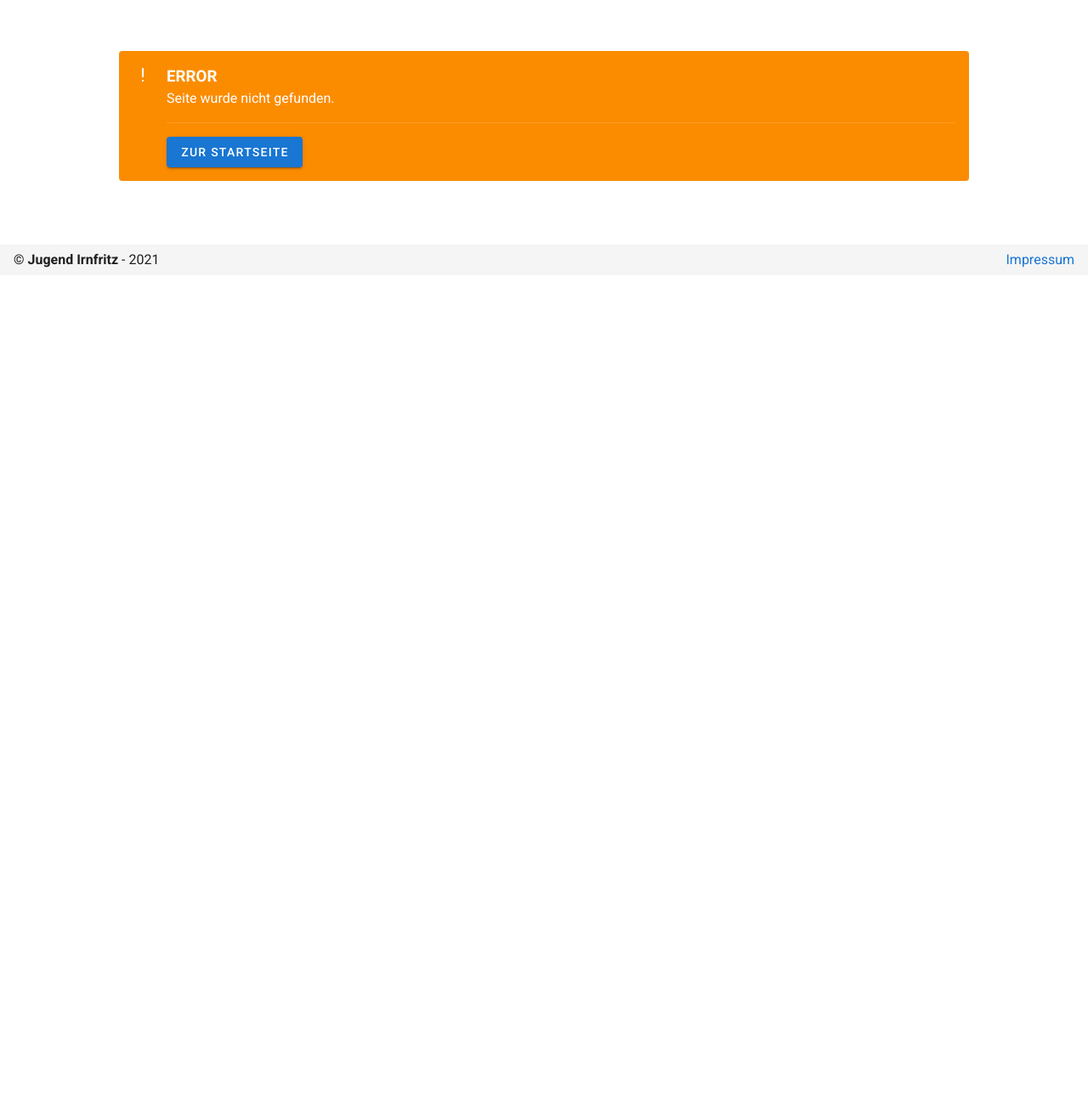
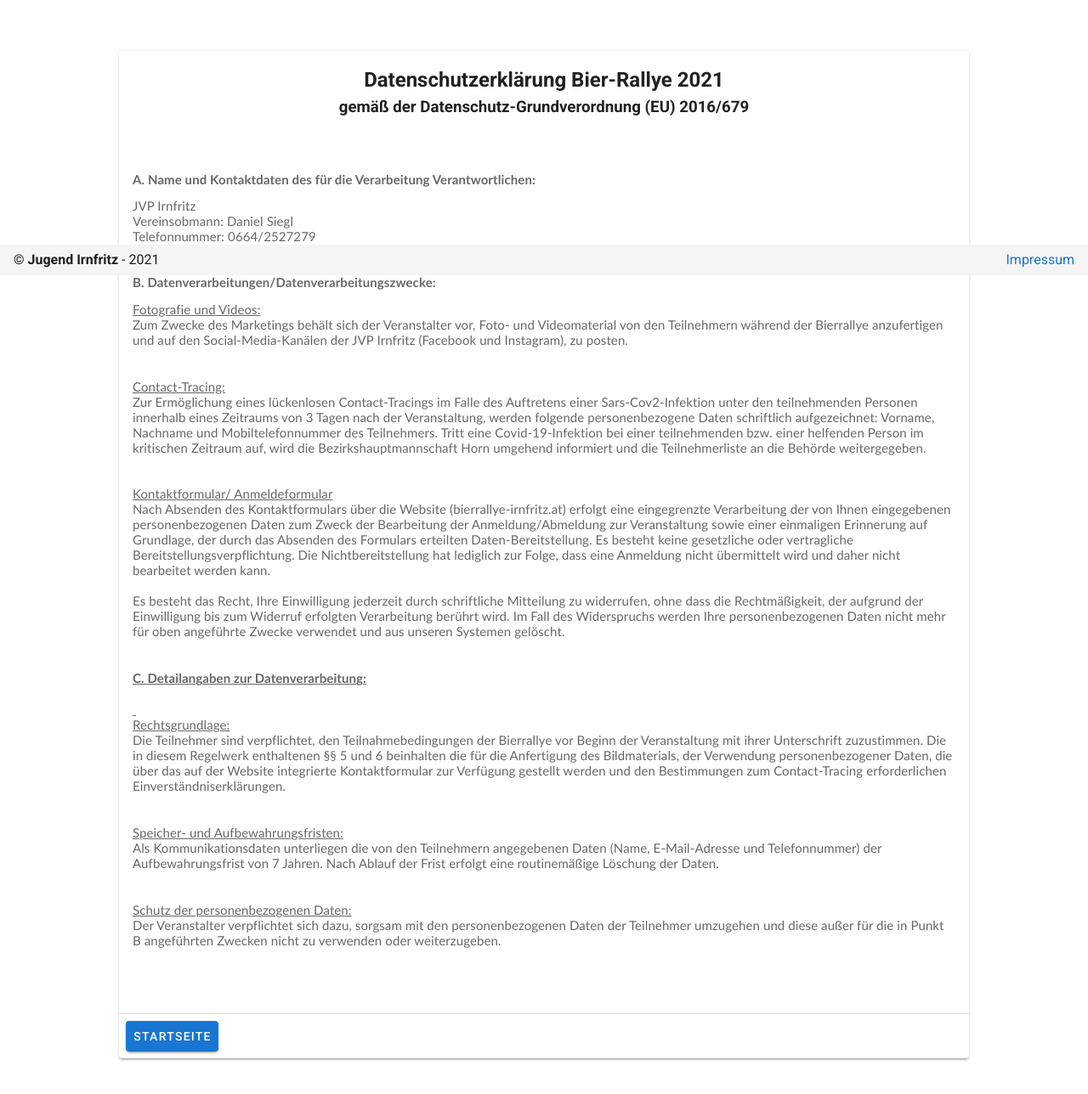
Before and after one commit to MarkusKiesel93/bierrallye_webpage, a Vue app in the folder frontend/: page /data-privacy in a window 1280 px wide. Shown: the part 476-1764 px from the top of the page at 85% size. Before the commit the page ends 800 px from the top, so only its background shows below. Built offline with nearby package versions, Linux system fonts and the light colour scheme; no server answers.

Commit message:
modify data privacy view

```diff
--- a/frontend/src/components/DialogDataProtection.vue
+++ b/frontend/src/components/DialogDataProtection.vue
@@ -14,7 +14,6 @@
       <h2 class="pt-4 text-center"> Datenschutzerkl&auml;rung Bier-Rallye 2021 </h2>
       <h3 class="pb-4 text-center"> gem&auml;&szlig; der Datenschutz-Grundverordnung (EU) 2016/679 </h3>
       <v-card-text>
-        <p style='margin-top:0cm;margin-right:0cm;margin-bottom:6.0pt;margin-left:0cm;line-height:normal;font-size:15px;font-family:"Calibri",sans-serif;text-align:center;'><strong><span style="font-size:16px;"></span></strong></p>
         <p style='margin-top:0cm;margin-right:0cm;margin-bottom:10.0pt;margin-left:0cm;line-height:115%;font-size:15px;font-family:"Calibri",sans-serif;'><strong>&nbsp;</strong></p>
         <p style='margin-top:0cm;margin-right:0cm;margin-bottom:10.0pt;margin-left:0cm;line-height:115%;font-size:15px;font-family:"Calibri",sans-serif;'><strong>A. Name und Kontaktdaten des f&uuml;r die Verarbeitung Verantwortlichen:</strong></p>
         <p style='margin-top:0cm;margin-right:0cm;margin-bottom:0cm;margin-left:0cm;line-height:normal;font-size:15px;font-family:"Calibri",sans-serif;'>JVP Irnfritz</p>
@@ -29,11 +28,9 @@
         <p style='margin-top:0cm;margin-right:0cm;margin-bottom:0cm;margin-left:0cm;line-height:normal;font-size:15px;font-family:"Calibri",sans-serif;'>Zur Erm&ouml;glichung eines l&uuml;ckenlosen Contact-Tracings im Falle des Auftretens einer Sars-Cov2-Infektion unter den teilnehmenden Personen innerhalb eines Zeitraums von 3 Tagen nach der Veranstaltung, werden folgende personenbezogene Daten schriftlich aufgezeichnet: Vorname, Nachname und Mobiltelefonnummer des Teilnehmers. Tritt eine Covid-19-Infektion bei einer teilnehmenden bzw. einer helfenden Person im kritischen Zeitraum auf, wird die Bezirkshauptmannschaft Horn umgehend informiert und die Teilnehmerliste an die Beh&ouml;rde weitergegeben.</p>
         <p style='margin-top:0cm;margin-right:0cm;margin-bottom:0cm;margin-left:0cm;line-height:normal;font-size:15px;font-family:"Calibri",sans-serif;'>&nbsp;</p>
         <p style='margin-top:0.5cm;margin-right:0cm;margin-bottom:0cm;margin-left:0cm;line-height:normal;font-size:15px;font-family:"Calibri",sans-serif;'><u>Kontaktformular/ Anmeldeformular</u></p>
-        <p style='margin-top:0cm;margin-right:0cm;margin-bottom:0cm;margin-left:0cm;line-height:normal;font-size:15px;font-family:"Calibri",sans-serif;'>Nach Absenden des Kontaktformulars &uuml;ber die Website (bierrallye-irnfritz.at) erfolgt eine Verarbeitung der von Ihnen eingegebenen personenbezogenen Daten zum Zweck der Bearbeitung der Anmeldung zur Veranstaltung auf Grundlage, der durch das Absenden des Formulars erteilten Daten-Bereitstellung. Des Weiteren dienen Ihre Daten zur Kontaktaufnahme in Form von News&amp;Updated, Direktmarketing und Werbung und Erinnerungsnachrichten in Bezug auf die auf dieser Website pr&auml;sentierten Veranstaltung. Es besteht keine gesetzliche oder vertragliche Bereitstellungsverpflichtung. Die Nichtbereitstellung hat lediglich zur Folge, dass eine Anmeldung nicht &uuml;bermittelt wird und daher nicht bearbeitet werden kann.</p>
+        <p style='margin-top:0cm;margin-right:0cm;margin-bottom:0cm;margin-left:0cm;line-height:normal;font-size:15px;font-family:"Calibri",sans-serif;'>Nach Absenden des Kontaktformulars &uuml;ber die Website (bierrallye-irnfritz.at) erfolgt eine eingegrenzte Verarbeitung der von Ihnen eingegebenen personenbezogenen Daten zum Zweck der Bearbeitung der Anmeldung/Abmeldung zur Veranstaltung sowie einer einmaligen Erinnerung auf Grundlage, der durch das Absenden des Formulars erteilten Daten-Bereitstellung. Es besteht keine gesetzliche oder vertragliche Bereitstellungsverpflichtung. Die Nichtbereitstellung hat lediglich zur Folge, dass eine Anmeldung nicht &uuml;bermittelt wird und daher nicht bearbeitet werden kann.</p>
         <p style='margin-top:0cm;margin-right:0cm;margin-bottom:0cm;margin-left:0cm;line-height:normal;font-size:15px;font-family:"Calibri",sans-serif;'>&nbsp;</p>
-        <p style='margin-top:0cm;margin-right:0cm;margin-bottom:0cm;margin-left:0cm;line-height:normal;font-size:15px;font-family:"Calibri",sans-serif;'>Es besteht das Recht, Ihre Einwilligung jederzeit durch schriftliche Mitteilung zu widerrufen, ohne dass die Rechtm&auml;&szlig;igkeit, der aufgrund der Einwilligung bis zum Widerruf erfolgten Verarbeitung ber&uuml;hrt wird. Es erfolgt eine Weiterverarbeitung der Daten, welche mit dem urspr&uuml;nglichen Verarbeitungszweck vereinbar ist, auf derselben Rechtsgrundlage zum Zweck des Direktmarketings in nicht einwilligungspflichtigen Formen, wie dem adressierten postalischen Versand von Werbung, bis auf Widerspruch.</p>
-        <p style='margin-top:0cm;margin-right:0cm;margin-bottom:0cm;margin-left:0cm;line-height:normal;font-size:15px;font-family:"Calibri",sans-serif;'>&nbsp;</p>
-        <p style='margin-top:0cm;margin-right:0cm;margin-bottom:0cm;margin-left:0cm;line-height:normal;font-size:15px;font-family:"Calibri",sans-serif;'>Sie haben das Recht, der Verwendung Ihrer personenbezogenen Daten zum Zweck der Direktwerbung jederzeit durch schriftliche Mitteilung zu widersprechen. Im Fall des Widerspruchs werden Ihre personenbezogenen Daten nicht mehr zum Zweck der Direktwerbung verarbeitet und aus unseren Systemen gel&ouml;scht.</p>
+        <p style='margin-top:0cm;margin-right:0cm;margin-bottom:0cm;margin-left:0cm;line-height:normal;font-size:15px;font-family:"Calibri",sans-serif;'>Es besteht das Recht, Ihre Einwilligung jederzeit durch schriftliche Mitteilung zu widerrufen, ohne dass die Rechtm&auml;&szlig;igkeit, der aufgrund der Einwilligung bis zum Widerruf erfolgten Verarbeitung ber&uuml;hrt wird. Im Fall des Widerspruchs werden Ihre personenbezogenen Daten nicht mehr f&uuml;r oben angef&uuml;hrte Zwecke verwendet und aus unseren Systemen gel&ouml;scht.</p>
         <p style='margin-top:0cm;margin-right:0cm;margin-bottom:0cm;margin-left:0cm;line-height:normal;font-size:15px;font-family:"Calibri",sans-serif;'>&nbsp;</p>
         <p style='margin-top:0.5cm;margin-right:0cm;margin-bottom:0cm;margin-left:0cm;line-height:normal;font-size:15px;font-family:"Calibri",sans-serif;'><strong><u>C. Detailangaben zur Datenverarbeitung:</u></strong></p>
         <p style='margin-top:0.5cm;margin-right:0cm;margin-bottom:0cm;margin-left:0cm;line-height:normal;font-size:15px;font-family:"Calibri",sans-serif;'><u><span style="text-decoration:none;">&nbsp;</span></u></p>
@@ -43,8 +40,9 @@
         <p style='margin-top:0.5cm;margin-right:0cm;margin-bottom:0cm;margin-left:0cm;line-height:normal;font-size:15px;font-family:"Calibri",sans-serif;'><u>Speicher- und Aufbewahrungsfristen:</u></p>
         <p style='margin-top:0cm;margin-right:0cm;margin-bottom:0cm;margin-left:0cm;line-height:normal;font-size:15px;font-family:"Calibri",sans-serif;'>Als Kommunikationsdaten unterliegen die von den Teilnehmern angegebenen Daten (Name, E-Mail-Adresse und Telefonnummer) der Aufbewahrungsfrist von 7 Jahren. Nach Ablauf der Frist erfolgt eine routinem&auml;&szlig;ige L&ouml;schung der Daten.</p>
         <p style='margin-top:0cm;margin-right:0cm;margin-bottom:0cm;margin-left:0cm;line-height:normal;font-size:15px;font-family:"Calibri",sans-serif;'>&nbsp;</p>
-        <p style='margin-top:0.5cm;margin-right:0cm;margin-bottom:0cm;margin-left:0cm;line-height:normal;font-size:15px;font-family:"Calibri",sans-serif;'><u>Schutz der personenbezogenen Daten:</u></p>
+        <p style='margin-top:0.5cm;margin-right:0.5cm;margin-bottom:0cm;margin-left:0cm;line-height:normal;font-size:15px;font-family:"Calibri",sans-serif;'><u>Schutz der personenbezogenen Daten:</u></p>
         <p style='margin-top:0cm;margin-right:0cm;margin-bottom:0cm;margin-left:0cm;line-height:normal;font-size:15px;font-family:"Calibri",sans-serif;'>Der Veranstalter verpflichtet sich dazu, sorgsam mit den personenbezogenen Daten der Teilnehmer umzugehen und diese au&szlig;er f&uuml;r die in Punkt B angef&uuml;hrten Zwecken nicht zu verwenden oder weiterzugeben.&nbsp;</p>
+        <p style='margin-top:0cm;margin-right:0cm;margin-bottom:10.0pt;margin-left:0cm;line-height:115%;font-size:15px;font-family:"Calibri",sans-serif;'>&nbsp;</p>
         <p style='margin-top:0cm;margin-right:0cm;margin-bottom:10.0pt;margin-left:0cm;line-height:115%;font-size:15px;font-family:"Calibri",sans-serif;'>&nbsp;</p>
       </v-card-text>
       <v-divider></v-divider>
--- a/frontend/src/router/index.js
+++ b/frontend/src/router/index.js
@@ -46,6 +46,11 @@ const routes = [
     component: () => import('@/views/CovidConceptView.vue'),
   },
   {
+    path: '/data-privacy',
+    name: 'DataProtectionView',
+    component: () => import('@/views/DataProtectionView.vue'),
+  },
+  {
     path: '*',
     name: 'PageErrorView',
     component: () => import('@/views/PageErrorView.vue'),
--- /dev/null
+++ b/frontend/src/views/DataProtectionView.vue
@@ -0,0 +1,44 @@
+<template>
+  <v-card>
+    <h2 class="pt-4 text-center"> Datenschutzerkl&auml;rung Bier-Rallye 2021 </h2>
+    <h3 class="pb-4 text-center"> gem&auml;&szlig; der Datenschutz-Grundverordnung (EU) 2016/679 </h3>
+    <v-card-text>
+      <p style='margin-top:0cm;margin-right:0cm;margin-bottom:10.0pt;margin-left:0cm;line-height:115%;font-size:15px;font-family:"Calibri",sans-serif;'><strong>&nbsp;</strong></p>
+      <p style='margin-top:0cm;margin-right:0cm;margin-bottom:10.0pt;margin-left:0cm;line-height:115%;font-size:15px;font-family:"Calibri",sans-serif;'><strong>A. Name und Kontaktdaten des f&uuml;r die Verarbeitung Verantwortlichen:</strong></p>
+      <p style='margin-top:0cm;margin-right:0cm;margin-bottom:0cm;margin-left:0cm;line-height:normal;font-size:15px;font-family:"Calibri",sans-serif;'>JVP Irnfritz</p>
+      <p style='margin-top:0cm;margin-right:0cm;margin-bottom:0cm;margin-left:0cm;line-height:normal;font-size:15px;font-family:"Calibri",sans-serif;'>Vereinsobmann: Daniel Siegl</p>
+      <p style='margin-top:0cm;margin-right:0cm;margin-bottom:0cm;margin-left:0cm;line-height:normal;font-size:15px;font-family:"Calibri",sans-serif;'>Telefonnummer: 0664/2527279</p>
+      <p style='margin-top:0cm;margin-right:0cm;margin-bottom:0cm;margin-left:0cm;line-height:normal;font-size:15px;font-family:"Calibri",sans-serif;'>&nbsp;</p>
+      <p style='margin-top:0.5cm;margin-right:0cm;margin-bottom:10.0pt;margin-left:0cm;line-height:115%;font-size:15px;font-family:"Calibri",sans-serif;'><strong>B. Datenverarbeitungen/Datenverarbeitungszwecke:</strong></p>
+      <p style='margin-top:0cm;margin-right:0cm;margin-bottom:0cm;margin-left:0cm;line-height:normal;font-size:15px;font-family:"Calibri",sans-serif;'><u>Fotografie und Videos:</u></p>
+      <p style='margin-top:0cm;margin-right:0cm;margin-bottom:0cm;margin-left:0cm;line-height:normal;font-size:15px;font-family:"Calibri",sans-serif;'>Zum Zwecke des Marketings beh&auml;lt sich der Veranstalter vor, Foto- und Videomaterial von den Teilnehmern w&auml;hrend der Bierrallye anzufertigen und auf den Social-Media-Kan&auml;len der JVP Irnfritz (Facebook und Instagram), zu posten.&nbsp;</p>
+      <p style='margin-top:0cm;margin-right:0cm;margin-bottom:0cm;margin-left:0cm;line-height:normal;font-size:15px;font-family:"Calibri",sans-serif;'>&nbsp;</p>
+      <p style='margin-top:0.5cm;margin-right:0cm;margin-bottom:0cm;margin-left:0cm;line-height:normal;font-size:15px;font-family:"Calibri",sans-serif;'><u>Contact-Tracing:</u></p>
+      <p style='margin-top:0cm;margin-right:0cm;margin-bottom:0cm;margin-left:0cm;line-height:normal;font-size:15px;font-family:"Calibri",sans-serif;'>Zur Erm&ouml;glichung eines l&uuml;ckenlosen Contact-Tracings im Falle des Auftretens einer Sars-Cov2-Infektion unter den teilnehmenden Personen innerhalb eines Zeitraums von 3 Tagen nach der Veranstaltung, werden folgende personenbezogene Daten schriftlich aufgezeichnet: Vorname, Nachname und Mobiltelefonnummer des Teilnehmers. Tritt eine Covid-19-Infektion bei einer teilnehmenden bzw. einer helfenden Person im kritischen Zeitraum auf, wird die Bezirkshauptmannschaft Horn umgehend informiert und die Teilnehmerliste an die Beh&ouml;rde weitergegeben.</p>
+      <p style='margin-top:0cm;margin-right:0cm;margin-bottom:0cm;margin-left:0cm;line-height:normal;font-size:15px;font-family:"Calibri",sans-serif;'>&nbsp;</p>
+      <p style='margin-top:0.5cm;margin-right:0cm;margin-bottom:0cm;margin-left:0cm;line-height:normal;font-size:15px;font-family:"Calibri",sans-serif;'><u>Kontaktformular/ Anmeldeformular</u></p>
+      <p style='margin-top:0cm;margin-right:0cm;margin-bottom:0cm;margin-left:0cm;line-height:normal;font-size:15px;font-family:"Calibri",sans-serif;'>Nach Absenden des Kontaktformulars &uuml;ber die Website (bierrallye-irnfritz.at) erfolgt eine eingegrenzte Verarbeitung der von Ihnen eingegebenen personenbezogenen Daten zum Zweck der Bearbeitung der Anmeldung/Abmeldung zur Veranstaltung sowie einer einmaligen Erinnerung auf Grundlage, der durch das Absenden des Formulars erteilten Daten-Bereitstellung. Es besteht keine gesetzliche oder vertragliche Bereitstellungsverpflichtung. Die Nichtbereitstellung hat lediglich zur Folge, dass eine Anmeldung nicht &uuml;bermittelt wird und daher nicht bearbeitet werden kann.</p>
+      <p style='margin-top:0cm;margin-right:0cm;margin-bottom:0cm;margin-left:0cm;line-height:normal;font-size:15px;font-family:"Calibri",sans-serif;'>&nbsp;</p>
+      <p style='margin-top:0cm;margin-right:0cm;margin-bottom:0cm;margin-left:0cm;line-height:normal;font-size:15px;font-family:"Calibri",sans-serif;'>Es besteht das Recht, Ihre Einwilligung jederzeit durch schriftliche Mitteilung zu widerrufen, ohne dass die Rechtm&auml;&szlig;igkeit, der aufgrund der Einwilligung bis zum Widerruf erfolgten Verarbeitung ber&uuml;hrt wird. Im Fall des Widerspruchs werden Ihre personenbezogenen Daten nicht mehr f&uuml;r oben angef&uuml;hrte Zwecke verwendet und aus unseren Systemen gel&ouml;scht.</p>
+      <p style='margin-top:0cm;margin-right:0cm;margin-bottom:0cm;margin-left:0cm;line-height:normal;font-size:15px;font-family:"Calibri",sans-serif;'>&nbsp;</p>
+      <p style='margin-top:0.5cm;margin-right:0cm;margin-bottom:0cm;margin-left:0cm;line-height:normal;font-size:15px;font-family:"Calibri",sans-serif;'><strong><u>C. Detailangaben zur Datenverarbeitung:</u></strong></p>
+      <p style='margin-top:0.5cm;margin-right:0cm;margin-bottom:0cm;margin-left:0cm;line-height:normal;font-size:15px;font-family:"Calibri",sans-serif;'><u><span style="text-decoration:none;">&nbsp;</span></u></p>
+      <p style='margin-top:0cm;margin-right:0cm;margin-bottom:0cm;margin-left:0cm;line-height:normal;font-size:15px;font-family:"Calibri",sans-serif;'><u>Rechtsgrundlage:</u></p>
+      <p style='margin-top:0cm;margin-right:0cm;margin-bottom:0cm;margin-left:0cm;line-height:normal;font-size:15px;font-family:"Calibri",sans-serif;'>Die Teilnehmer sind verpflichtet, den Teilnahmebedingungen der Bierrallye vor Beginn der Veranstaltung mit ihrer Unterschrift zuzustimmen. Die in diesem Regelwerk enthaltenen &sect;&sect; 5 und 6 beinhalten die f&uuml;r die Anfertigung des Bildmaterials, der Verwendung personenbezogener Daten, die &uuml;ber das auf der Website integrierte Kontaktformular zur Verf&uuml;gung gestellt werden und den Bestimmungen zum Contact-Tracing erforderlichen Einverst&auml;ndniserkl&auml;rungen.</p>
+      <p style='margin-top:0cm;margin-right:0cm;margin-bottom:0cm;margin-left:0cm;line-height:normal;font-size:15px;font-family:"Calibri",sans-serif;'>&nbsp;</p>
+      <p style='margin-top:0.5cm;margin-right:0cm;margin-bottom:0cm;margin-left:0cm;line-height:normal;font-size:15px;font-family:"Calibri",sans-serif;'><u>Speicher- und Aufbewahrungsfristen:</u></p>
+      <p style='margin-top:0cm;margin-right:0cm;margin-bottom:0cm;margin-left:0cm;line-height:normal;font-size:15px;font-family:"Calibri",sans-serif;'>Als Kommunikationsdaten unterliegen die von den Teilnehmern angegebenen Daten (Name, E-Mail-Adresse und Telefonnummer) der Aufbewahrungsfrist von 7 Jahren. Nach Ablauf der Frist erfolgt eine routinem&auml;&szlig;ige L&ouml;schung der Daten.</p>
+      <p style='margin-top:0cm;margin-right:0cm;margin-bottom:0cm;margin-left:0cm;line-height:normal;font-size:15px;font-family:"Calibri",sans-serif;'>&nbsp;</p>
+      <p style='margin-top:0.5cm;margin-right:0.5cm;margin-bottom:0cm;margin-left:0cm;line-height:normal;font-size:15px;font-family:"Calibri",sans-serif;'><u>Schutz der personenbezogenen Daten:</u></p>
+      <p style='margin-top:0cm;margin-right:0cm;margin-bottom:0cm;margin-left:0cm;line-height:normal;font-size:15px;font-family:"Calibri",sans-serif;'>Der Veranstalter verpflichtet sich dazu, sorgsam mit den personenbezogenen Daten der Teilnehmer umzugehen und diese au&szlig;er f&uuml;r die in Punkt B angef&uuml;hrten Zwecken nicht zu verwenden oder weiterzugeben.&nbsp;</p>
+      <p style='margin-top:0cm;margin-right:0cm;margin-bottom:10.0pt;margin-left:0cm;line-height:115%;font-size:15px;font-family:"Calibri",sans-serif;'>&nbsp;</p>
+      <p style='margin-top:0cm;margin-right:0cm;margin-bottom:10.0pt;margin-left:0cm;line-height:115%;font-size:15px;font-family:"Calibri",sans-serif;'>&nbsp;</p>
+    </v-card-text>
+    <v-divider></v-divider>
+    <v-card-actions>
+    <v-btn color="primary" @click="$router.push({ name: 'HomeView' })">
+      Startseite
+    </v-btn>
+  </v-card-actions>
+  </v-card>
+</template>
```
